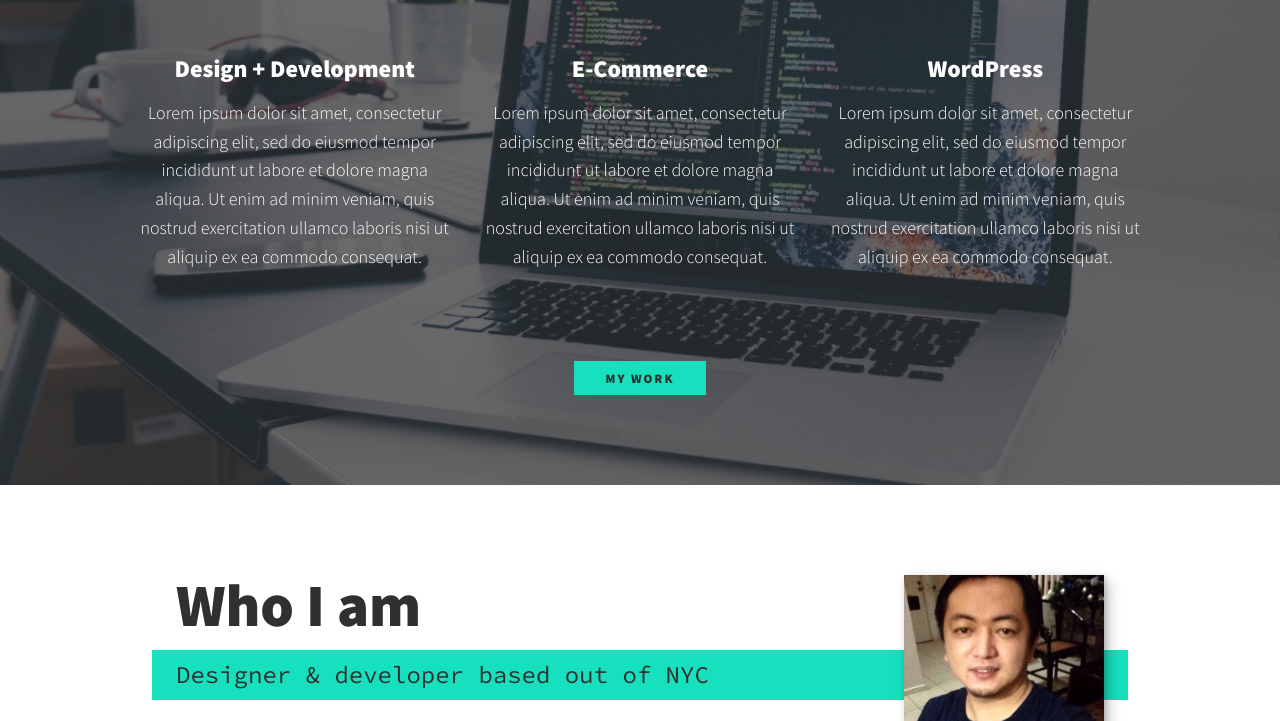
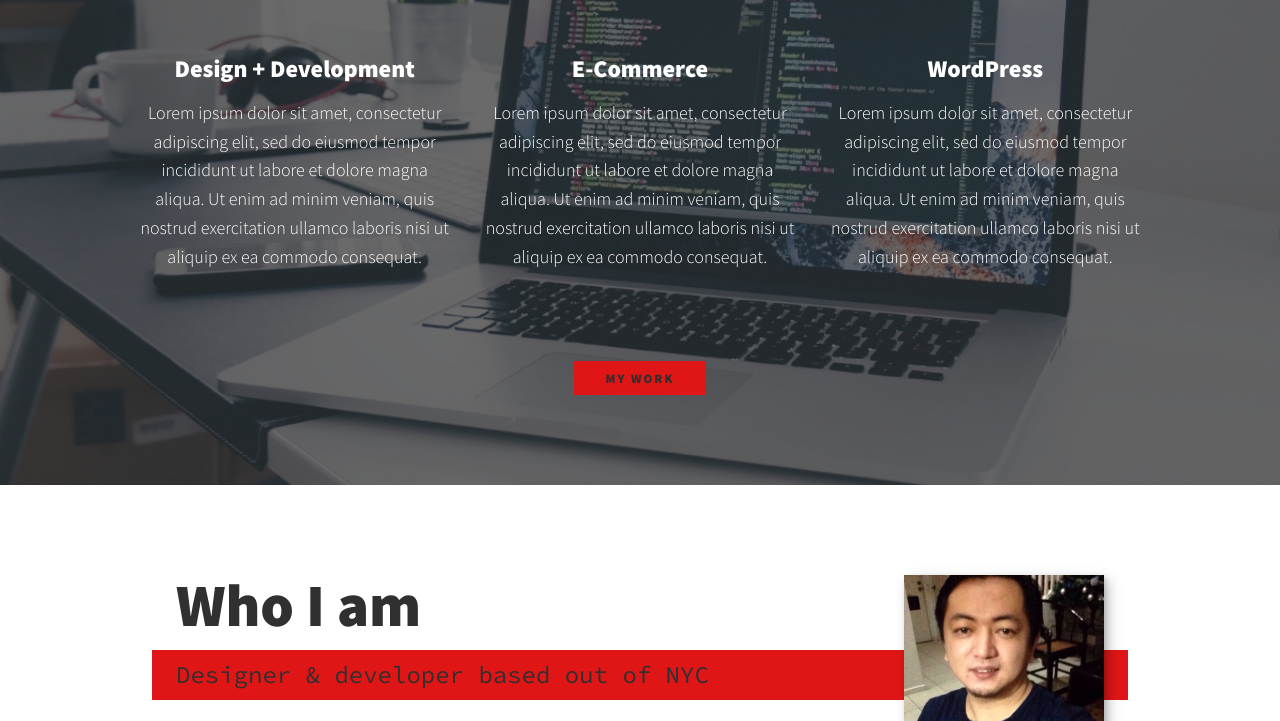
Before and after one commit to enjeytee/my-portfolio, a plain HTML site: page index.html in a window 1280 px wide. Shown: the part 750-1471 px from the top of the page. Drawn offline with nearby package versions, Linux system fonts and the light colour scheme.

Commit message:
Update style.css

```diff
--- a/css/style.css
+++ b/css/style.css
@@ -15,7 +15,7 @@
 
     --clr-light: #fff;
     --clr-dark: #303030;
-    --clr-accent: #16e0bd;
+    --clr-accent: #e01616;
 
     --fs-h1: 3rem;
     --fs-h2: 2.25rem;
@@ -23,7 +23,7 @@
     --fs-body: 1rem;
 
     --bs: 0.25em 0.25em 0.75em rgba(0,0,0,.25),
-          0.125em 0.125em 0.25em rgba(0,0,0,.15);
+        0.125em 0.125em 0.25em rgba(0,0,0,.15);
 }
 
 @media (min-width: 800px) {
```
